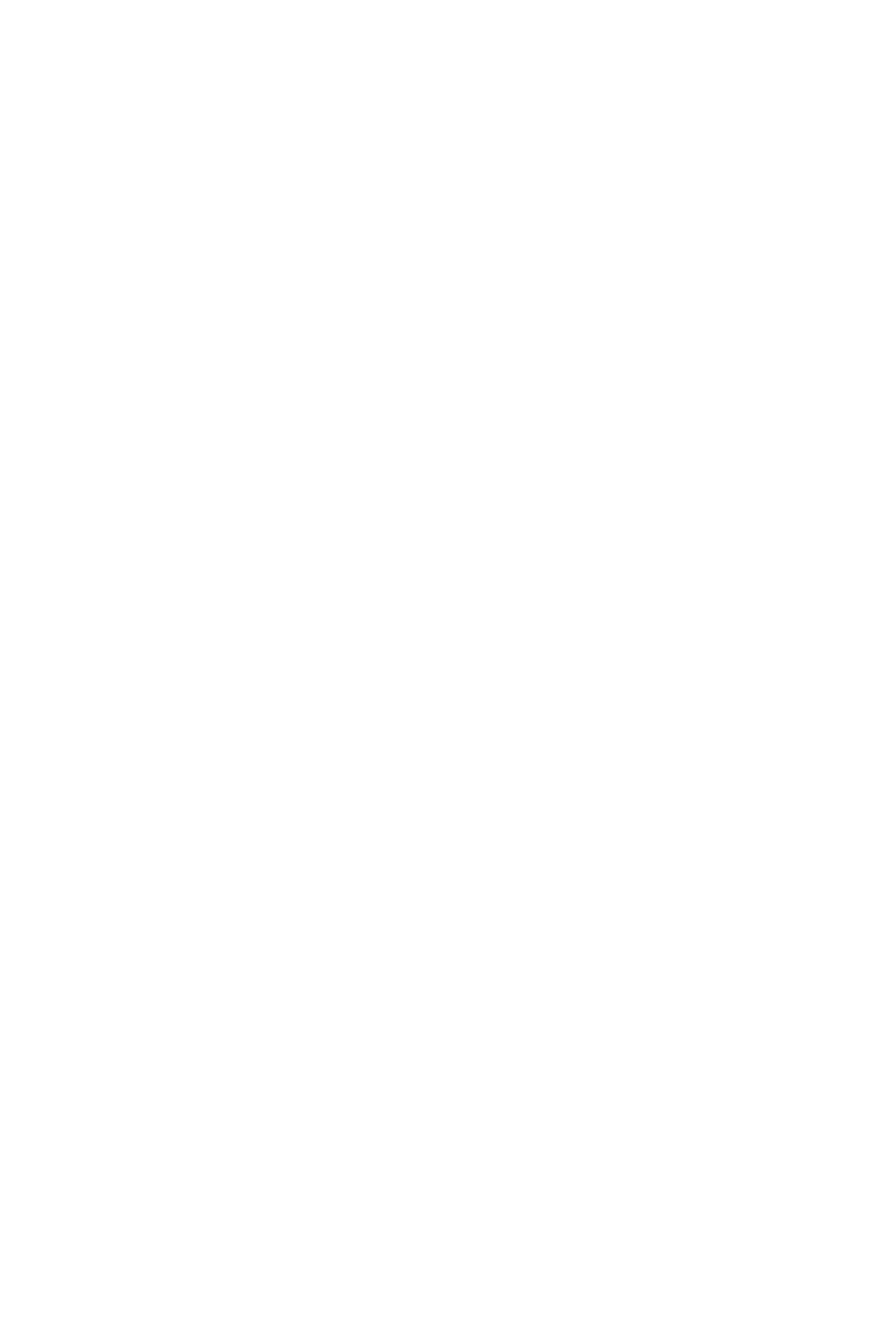
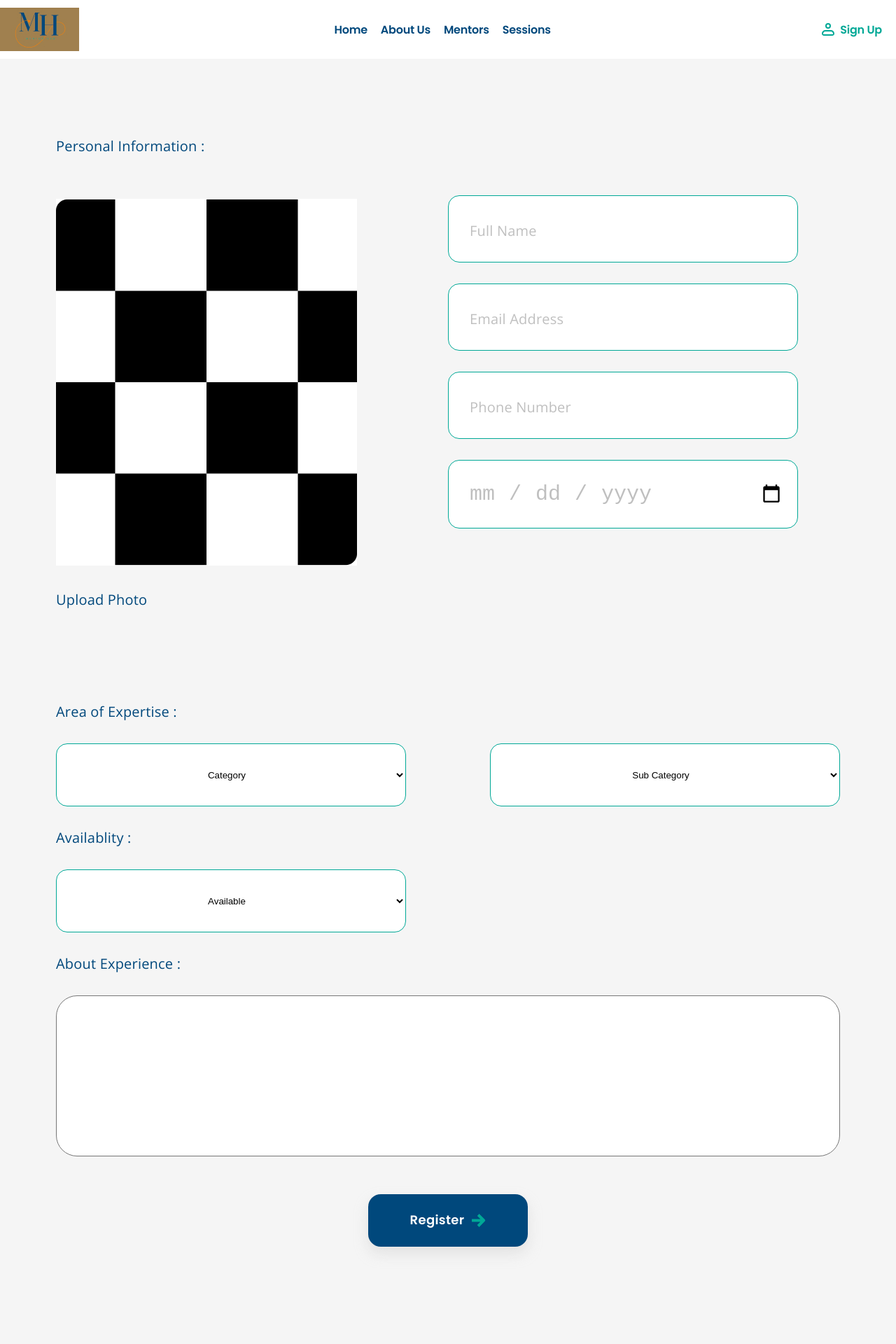
Before and after one commit to asif-eth/Mentor-Hub, a React (Vite) app: page /form in a window 1280 px wide. Before the commit this address had no page. Shown: the top 1920 px of the page at 70% size. Before the commit the page ends 800 px from the top, so only its background shows below. Built offline with nearby package versions, Linux system fonts and the light colour scheme.

Commit message:
Form Page Added

```diff
--- a/src/App.jsx
+++ b/src/App.jsx
@@ -8,6 +8,7 @@ import Footer from './components/Footer/Footer'
 import Home from './pages/Home/Home'
 import Mentor from './pages/Mentor/Mentor'
 import { BrowserRouter, Routes, Route } from 'react-router-dom';
+import Form from './components/Form/Form'
 
 function App() {
 
@@ -16,6 +17,7 @@ function App() {
     <Routes>
       <Route path='/' element={[<Home />, <Body /> , <Explore />, <Community />, <Feedback />, <Footer />]} />
       <Route path='/mentor' element={<Mentor />} />
+      <Route path='/form' element={<Form />} />
     </Routes>
     </BrowserRouter>
   )
--- /dev/null
+++ b/src/components/Form/Form.css
@@ -0,0 +1,196 @@
+
+.formPage__mainHeader {
+    display: flex;
+    justify-content: center;
+    margin-bottom: 11px;
+}
+
+.formBody {
+    width: 100%;
+    height: auto;
+    background-color: #F5F5F5;
+    padding: 80px;
+    display: flex;
+    flex-direction: column;
+    gap: 100px;
+}
+
+.formInput {
+    border-radius: 16px;
+    border: 0.5px solid #00A896;
+    background: #FFF;
+    padding: 30px 20px;
+    width: 500px;
+    margin-bottom: 30px;
+}
+
+.formInput::placeholder {
+    color: rgba(0, 0, 0, 0.25);
+    font-family: Open Sans;
+    font-size: 20px;
+    font-style: normal;
+    font-weight: 400;
+    line-height: 150%;
+    letter-spacing: 0.2px;
+    padding: 10px;
+}
+
+.formInput[type="date"]::placeholder {
+    color: rgba(0, 0, 0, 0.25);
+    padding: 10px;
+}
+
+.formLabel {
+    margin-bottom: 30px;
+}
+
+.formLabel {
+    color: #00487C;
+    font-family: Open Sans;
+    font-size: 20px;
+    font-style: normal;
+    font-weight: 400;
+    line-height: 150%;
+    letter-spacing: 0.2px;
+    margin: 30px 0px;
+}
+
+.form__containerTop {
+    display: flex;
+    align-items: flex-start;
+}
+
+.formLeftSection,
+.formRightSection {
+  flex: 1;
+  display: flex;
+  flex-direction: column;
+  align-items: center;
+}
+
+.formUploadImg {
+    border-radius: 16px;
+}
+
+.formLeftSection {
+    flex: 1;
+    display: flex;
+    flex-direction: column;
+    align-items: flex-start;
+    gap: 30px;
+}
+
+.formRightSection {
+    margin-top: 115px;
+}
+
+.formUploadImgBtn {
+    color: #00487C;
+    text-align: center;
+    font-family: Open Sans;
+    font-size: 20px;
+    font-style: normal;
+    font-weight: 400;
+    line-height: 150%;
+    letter-spacing: 0.2px;
+}
+
+.expertise_options-style {
+    border-radius: 16px;
+    border: 0.5px solid #00A896;
+    background: #FFF;
+    width: 500px;
+    height: 90px;
+    cursor: pointer;
+}
+
+select option:disabled {
+    color: #000;
+    text-align: center;
+    font-family: Open Sans;
+    font-size: 20px;
+    font-style: normal;
+    font-weight: 400;
+    line-height: 150%;
+    letter-spacing: 0.2px;
+}
+
+.expertise__options {
+    display: flex;
+    justify-content: space-between;
+}
+
+.textWritingArea {
+    border-radius: 30px;
+    padding: 30px;
+    resize: none;
+    width: 100%;
+    height: 230px;
+}
+
+.formInputs input {
+    font-size: 30px;
+}
+
+.registerButton {
+    display: inline-flex;
+    padding: 26px 60px;
+    justify-content: center;
+    align-items: center;
+    gap: 10px;
+    border-radius: 18px;
+    background: #00487C;
+    box-shadow: 0px 10px 20px 0px rgba(192, 192, 192, 0.35);
+    color: #FFF;
+    border: none;
+    text-align: center;
+    font-family: Poppins;
+    font-size: 18px;
+    font-style: normal;
+    font-weight: 600;
+    line-height: 125%;
+    letter-spacing: 0.36px;
+    cursor: pointer;
+}
+
+.registerBtn {
+    display: flex;
+    justify-content: center;
+    padding-top: 50px;
+    padding-bottom: 100px;
+}
+
+.textWritingArea {
+    font-size: 20px;
+}
+
+input[type="number"]::-webkit-inner-spin-button,
+input[type="number"]::-webkit-outer-spin-button {
+  -webkit-appearance: none;
+  appearance: none;
+  margin: 0;
+}
+
+input[type=date]::-webkit-datetime-edit-text {
+    -webkit-appearance: none;
+    color: rgba(0, 0, 0, 0.25);
+    padding: 10px;
+}
+
+input[type=date]::-webkit-datetime-edit-month-field {
+    -webkit-appearance: none;
+    color: rgba(0, 0, 0, 0.25);
+    padding: 10px;
+}
+
+input[type=date]::-webkit-datetime-edit-day-field {
+    -webkit-appearance: none;
+    color: rgba(0, 0, 0, 0.25);
+    padding: 10px;
+}
+
+input[type=date]::-webkit-datetime-edit-year-field {
+    -webkit-appearance: none;
+    color: rgba(0, 0, 0, 0.25);
+    padding: 10px;
+}
--- /dev/null
+++ b/src/components/Form/Form.jsx
@@ -0,0 +1,99 @@
+import React from 'react'
+import "./Form.css"
+import Header from "../Header/Header"
+import Footer from "../Footer/Footer"
+
+const Form = () => {
+  return (
+    <>
+      <div className="formPage__mainHeader">
+        <Header />
+      </div>
+
+      <div className="formBody">
+        <div className="form__containerTop">
+          <div className="formLeftSection">
+            <div className="formLabel">Personal Information :</div>
+            <div className="formUploadImg">
+              <img src="/formDummyPhoto.jpeg" alt="Form Image" />
+            </div>
+            <div className="formUploadImgBtn">Upload Photo</div>
+          </div>
+
+          <div className="formRightSection">
+            <form className="formInputs">
+              <input
+                className="formInput"
+                type="text"
+                placeholder="Full Name"
+              />
+              <input
+                className="formInput"
+                type="email"
+                placeholder="Email Address"
+              />
+              <input
+                className="formInput"
+                type="number"
+                placeholder="Phone Number"
+              />
+              <input className="formInput" type="date" />
+            </form>
+          </div>
+        </div>
+
+        <div className="form__containerBottom">
+          <div className="formLabel">Area of Expertise :</div>
+
+          <div className="expertise__options">
+            <select className="expertise_options-style" defaultValue="">
+              <option value="" className="placeholder" disabled>
+                Category
+              </option>
+              <option value="option1">Option 1</option>
+              <option value="option2">Option 2</option>
+              <option value="option3">Option 3</option>
+            </select>
+
+            <select className="expertise_options-style" defaultValue="">
+              <option value="" className="placeholder" disabled>
+                Sub Category
+              </option>
+              <option value="option1">Option 1</option>
+              <option value="option2">Option 2</option>
+              <option value="option3">Option 3</option>
+            </select>
+          </div>
+
+          <div className="formLabel">Availablity :</div>
+          <div className="availablityOption">
+            <select className="expertise_options-style" defaultValue="">
+              <option value="" className="placeholder" disabled>
+                Available
+              </option>
+              <option value="option1">Option 1</option>
+              <option value="option2">Option 2</option>
+              <option value="option3">Option 3</option>
+            </select>
+          </div>
+
+          <div className="formLabel">About Experience :</div>
+          <div className="textArea">
+            <textarea name="experience" className="textWritingArea"></textarea>
+          </div>
+
+          <div className="registerBtn">
+            <button className="registerButton">
+              Register
+              <img src="/registerBtnVector.svg" alt="" />
+            </button>
+          </div>
+        </div>
+      </div>
+
+      <Footer />
+    </>
+  );
+}
+
+export default Form
--- a/src/components/Header/Header.jsx
+++ b/src/components/Header/Header.jsx
@@ -13,14 +13,14 @@ const Header = () => {
         <nav className="header__menu">
           <div className="header__menu-items">
             <ul className="header__menu-item">
-              <li onClick={()=>navigate("/")}>
+              <li key="home" onClick={()=>navigate("/")}>
                 Home
               </li>
-              <li>About Us</li>
-              <li onClick={()=>navigate("/mentor")}>
+              <li key="aboutUs" >About Us</li>
+              <li key="mentors" onClick={()=>navigate("/mentor")}>
                 Mentors
               </li>
-              <li>Sessions</li>
+              <li key="sessions" >Sessions</li>
             </ul>
           </div>
         </nav>
--- a/src/components/HeroBanner/HeroBanner.jsx
+++ b/src/components/HeroBanner/HeroBanner.jsx
@@ -1,7 +1,11 @@
-import React from 'react'
+import React, { useState } from 'react'
+import { useNavigate } from 'react-router-dom';
 import "./HeroBanner.css"
 
 const HeroBanner = () => {
+
+  const navigate = useNavigate();
+
   return (
     <>
       <main className="hero__mainSection">
@@ -11,7 +15,7 @@ const HeroBanner = () => {
           <p>others to thrive"</p>
         </div>
         <div className="hero__buttons">
-          <button className="hero__primaryBtn">Get Started as a Mentor <img src="/hero__primaryBtnVector.svg" alt="" /></button>
+          <button className="hero__primaryBtn" onClick={() => {navigate("/form")}} >Get Started as a Mentor <img src="/hero__primaryBtnVector.svg" alt="" /></button>
           <button className="hero__secondaryBtn">Learn More <img src="/hero__secondaryBtnVector.svg" alt="" /></button>
         </div>
       </main>
--- a/src/pages/Mentor/Mentor.jsx
+++ b/src/pages/Mentor/Mentor.jsx
@@ -16,8 +16,9 @@ const Mentor = () => {
       </div>
 
       <div className="mentorContainer">
-        {MentorData.map((mentor) => (
-          <div className="mentor">
+        {MentorData.map((mentor, index) => {
+          return (
+            <div className="mentor" key={index}>
               <div className="mentorImg">
                 <img src={mentor.img} alt={mentor.name} />
               </div>
@@ -29,7 +30,8 @@ const Mentor = () => {
                 <img src="/linkedinLogo.svg" alt="LinkedIn" />
               </div>
             </div>
-        ))}
+          );
+        })}
       </div>
 
       <div className="mentorPage__footer">
```
Also changed, not shown: public/formDummyPhoto.jpeg (added), public/registerBtnVector.svg (added). Lines whose indentation alone changed are shown as unchanged.
